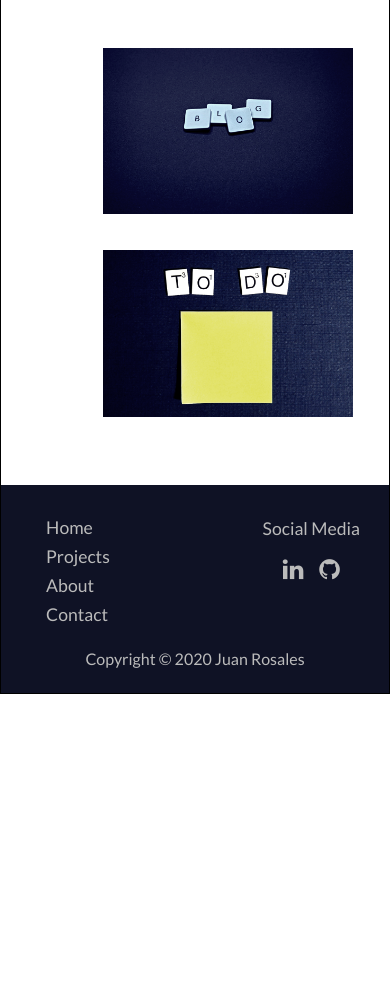
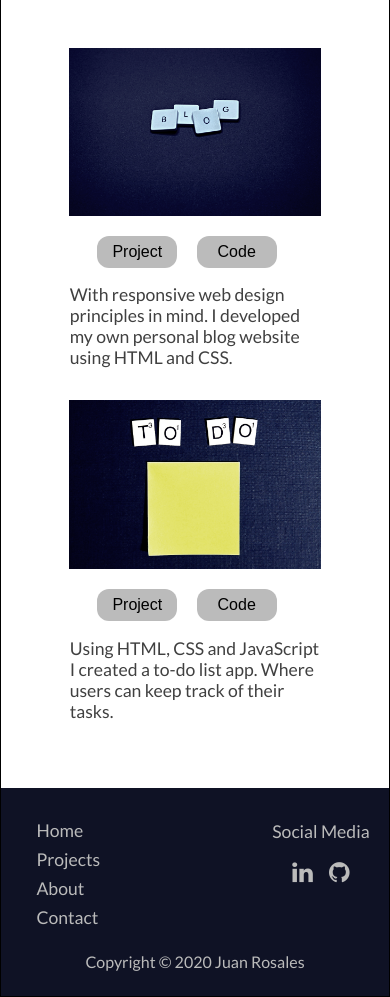
Before and after one commit to JuanRubi/Demo, a plain HTML site: page currentPortfolio/projects.html in a window 390 px wide. Shown: the part 487-1484 px from the top of the page. Before the commit the page ends 1181 px from the top, so only its background shows below. Drawn offline with Linux system fonts and the light colour scheme.

Commit message:
Got rid of JS animation
JS animation seem unintuitive hence got rid of it

```diff
--- a/currentPortfolio/css/style.css
+++ b/currentPortfolio/css/style.css
@@ -19,7 +19,6 @@ header {
 
 nav {
     font-size: 1.4rem;
-    margin: 0 auto;
     display: flex;
 }
 
@@ -29,6 +28,8 @@ nav a {
 }
 
 .navBar {
+    width: 90%;
+    max-width: 1200px;
     margin: 0 auto;
     padding-top: 2rem;
     display: flex;
@@ -48,7 +49,6 @@ nav a {
     font-size: 2rem;
     font-weight: 700;
     color: #1f4b8e;
-    margin: 0 auto;
 }
 
 @media (max-width: 800px) {
@@ -68,7 +68,7 @@ nav a {
 main {
     text-align: center;
     width: 70%;
-    margin: 13vh auto;
+    margin: 10rem auto;
 }
 
 .greeting {
@@ -143,7 +143,6 @@ main {
 
 h2 {
     margin: 2rem 0;
-
 }
 
 .technologies {
@@ -158,43 +157,48 @@ h2 {
     margin: 0 1rem;
 }
 
-.projectImages {
+.projectsContainer {
     max-width: 1000px;
     margin: 3rem auto;
     display: flex;
     justify-content: space-between;
 }
 
-.separateImages {
-    width: 50%;
-    position: relative;     /* Forces image caption to appear on top of image. */
-}
-
-.separateImages:hover .projectImageCaption,
-.separateImages:focus .projectImageCaption {
-    color: #1f4b8e;
+.project {
+    width: 85%;
 }
 
 .projectImage {
-    width: 85%;
+    width: 80%;
     min-width: 250px;
     max-width: 400px;
 }
 
-.projectImageCaption {          /* Centers text inside image and creates transition. */
-    position: absolute;
-    top: 3vh;
-    text-align: center;
-    padding: 1vw 7vw;
-
-    transition: 0.7s;
-    font-weight: 700;
-    color: transparent;
+.projectButtons {
+    margin: 0.5rem auto;
 }
 
-.img-darken {           /* Creates darkening effect on project image when hovered over. */
-    transition: 1s;
-    filter: brightness(10%);
+.projectButton {
+    width: 80px;
+    font-size: 1rem;
+    height: 2rem;
+    margin-right: 1rem;
+    border: none;
+    border-radius: 12px;
+    background-color: #bbbbbb;
+}
+
+.projectDescription {
+    width: 80%;
+    min-width: 250px;
+    margin: 1rem auto;
+    text-align: left;
+}
+
+.projectButton:hover,
+.projectButton:focus {
+    background-color: #1f4b8e;
+    color: #ececec;
 }
 
 @media (max-width: 800px) {
@@ -204,7 +208,7 @@ h2 {
         margin: 0 0.5rem;
     }
 
-    .projectImages {
+    .projectsContainer {
         flex-direction: column;
         align-items: center;
     }
@@ -213,16 +217,13 @@ h2 {
         width: 95%;
     }
 
-    .projectImageCaption {
-        width: 71%;
-        min-width: 170px;
-        max-width: 225px;
-        top: 2rem;
-        padding: 1vw 8vw;
-    }
+    .projectDescription {
+        width: 80%;
+        margin: 1rem auto;    }
 
     .separateImages {
-        margin: 1rem 0;
+        width: 85%;
+        margin: 1rem auto;
     }
 }
 
@@ -302,7 +303,7 @@ h3 {
 }
 
 .footerLinks {
-    width: 85%;
+    width: 90%;
     max-width: 1200px;
     margin: 0 auto;
     padding-top: 3rem;
--- a/currentPortfolio/projects.html
+++ b/currentPortfolio/projects.html
@@ -38,7 +38,6 @@
 
     <main>
         <div>
-
             <div class="greeting">
                 <h1 class="title">Projects</h1>
                 <p>Here are samples of my past work.</p>
@@ -51,24 +50,38 @@
                 <img class="techLogo" src="images/jsLogo.png" alt="">
             </div>
 
-            <div class="projectImages">
-                <div class="separateImages">
-                    <div>
+            <div class="projectsContainer">
+                <div class="project">
+                    <div class="separateImages">
                         <img class="projectImage" src="images/blogEnhanced2.png" alt="">
                     </div>
 
-                    <div class="projectImageCaption">
-                        <p>A responsive blog website.</p>
+                    <div class="projectButtons">
+                        <button class="projectButton" type="button" onclick="location.href='../../Responsive-Web-Design/Web-Page/index.html';">Project</button>
+                        <button class="projectButton" type="button" onclick="location.href='https://github.com/JuanRubi/Responsive-Web-Design/tree/master/Web-Page'">Code</button>
+                    </div>
+
+                    <div>
+                        <p class="projectDescription">With responsive web design principles in mind. I developed my
+                            own personal blog website using HTML and CSS.
+                        </p>
                     </div>
                 </div>
 
-                <div class="separateImages">
-                    <div>
-                        <img class="projectImage" src="images/toDoEnhanced.png" alt="">
+                <div class="project">
+                    <div class="separateImages">
+                         <img class="projectImage" src="images/toDoEnhanced.png" alt="">
                     </div>
 
-                    <div class="projectImageCaption">
-                        <p>A to-do list website with login.</p>
+                    <div class="projectButtons">
+                        <button class="projectButton" type="button" onclick="location.href='../../To-Do-List/toDoList.html';">Project</button>
+                        <button class="projectButton" type="button" onclick="location.href='https://github.com/JuanRubi/To-Do-List'">Code</button>
+                    </div>
+
+                    <div class="projectDescription">
+                        <p>Using HTML, CSS and JavaScript I created a to-do list app. Where
+                            users can keep track of their tasks.
+                        </p>
                     </div>
                 </div>
             </div>
@@ -103,18 +116,4 @@
     </footer>
 </body>
 
-<script>
-    // Creating a darkening effect on project images.
-    const projectItems = document.querySelectorAll('.separateImages');
-
-    projectItems.forEach(projectItem => {
-        projectItem.addEventListener('mouseover', () => {
-            projectItem.childNodes[1].classList.add('img-darken');
-        })
-
-        projectItem.addEventListener('mouseout', () => {
-            projectItem.childNodes[1].classList.remove('img-darken');
-        })
-    })
-</script>
 </html>
```
